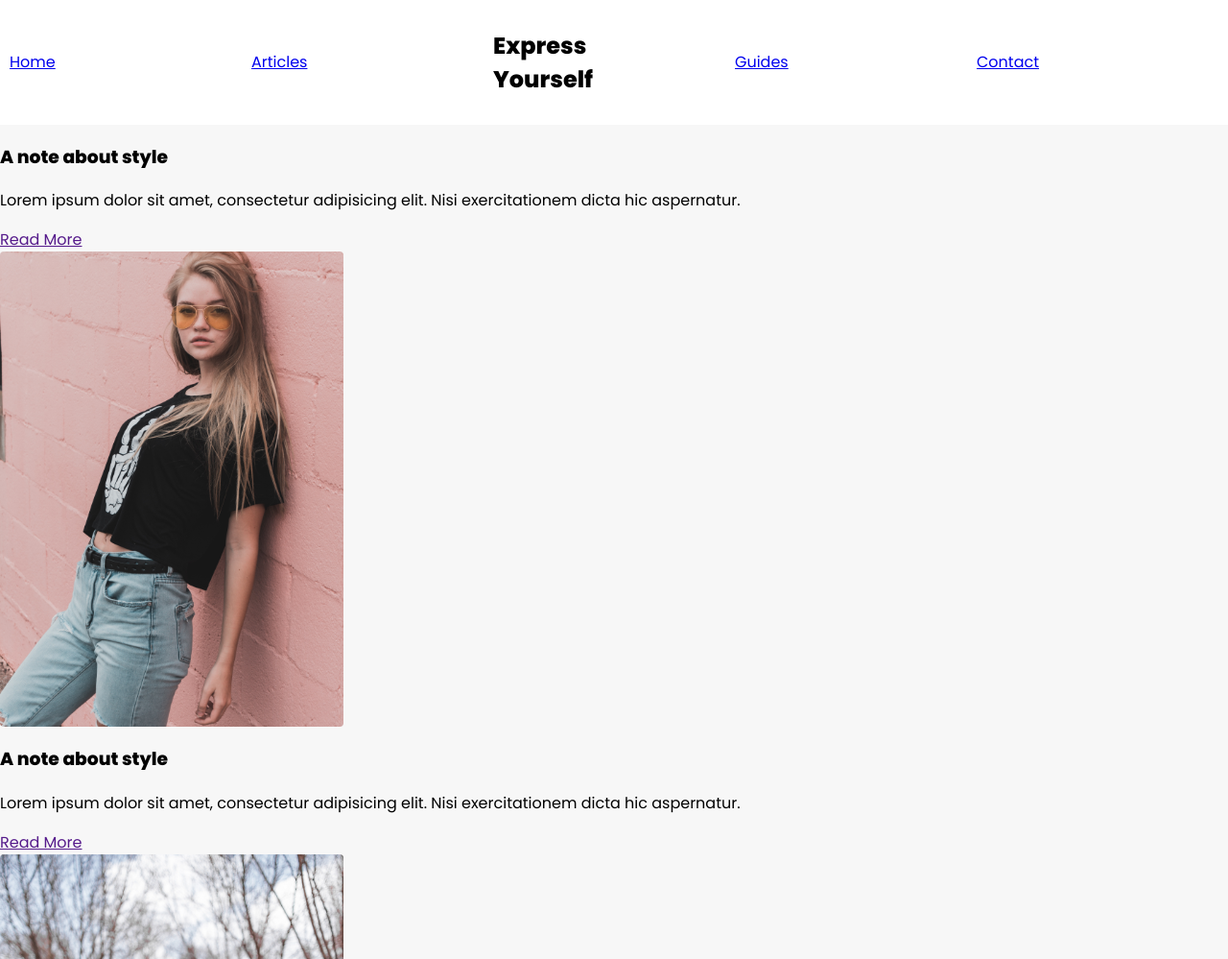
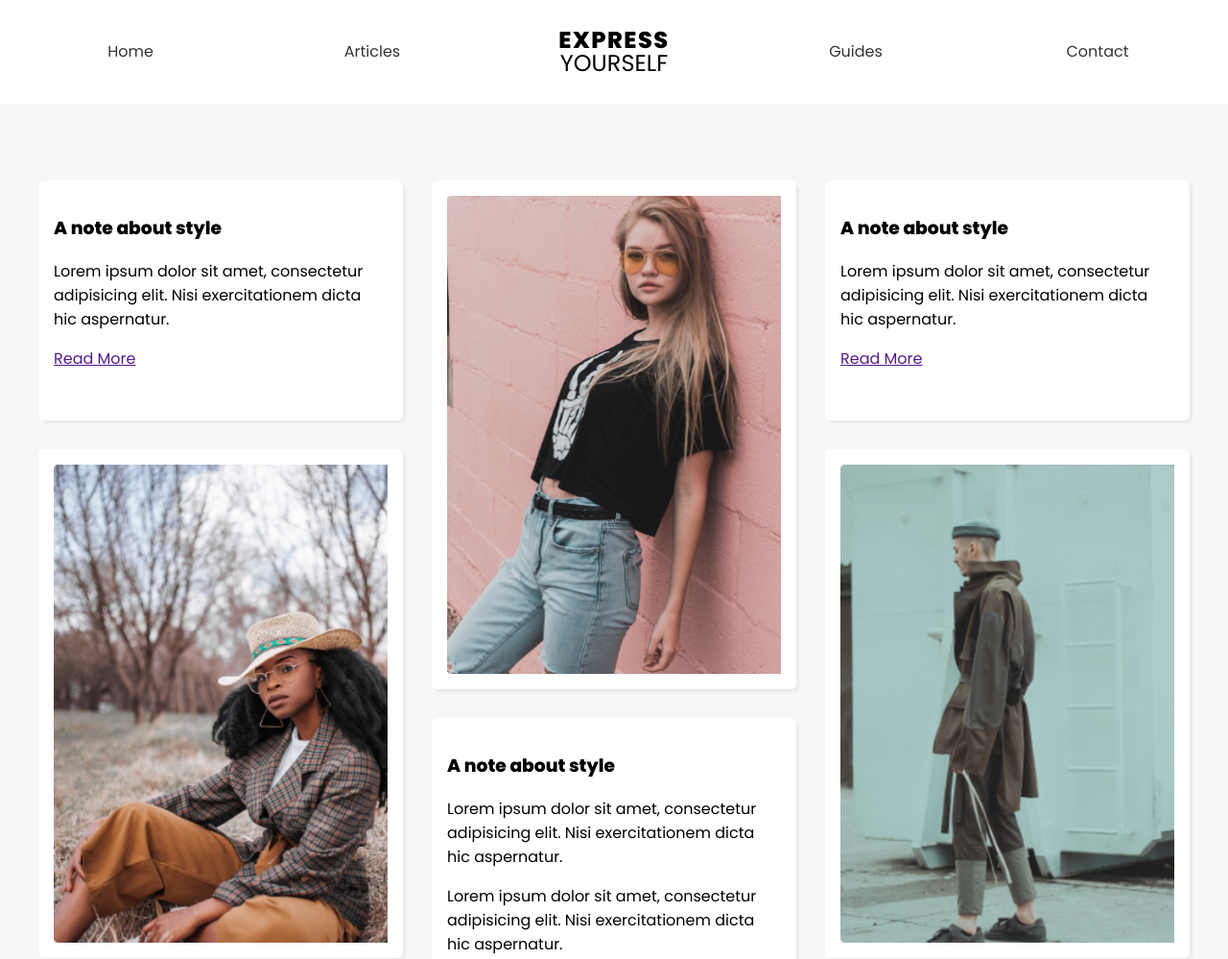
Before and after one commit to anwarmoazam/Course--Build-Layouts-with-CSS-Grid, a plain HTML site: page 4-Masonry-Style-Layout/index.html in a window 1280 px wide. Shown: the top 999 px of the page at 96% size. Drawn offline with Linux system fonts and the light colour scheme.

Commit message:
Masonry Style Layout

```diff
--- a/4-Masonry-Style-Layout/css/styles.css
+++ b/4-Masonry-Style-Layout/css/styles.css
@@ -16,5 +16,77 @@ nav{
   margin: 0 auto;
   display: grid;
   grid-template-columns: repeat(5, 1fr);
+  text-align: center;
   align-items: center;
 }
+
+nav a{
+  text-decoration: none;
+  color: #333;
+}
+
+nav h1{
+  text-transform: uppercase;
+  line-height: 1em;
+}
+
+nav h1 div:first-child{
+  font-weight: 800;
+  letter-spacing: 1.5px;
+}
+
+nav h1 div:last-child{
+  font-weight: 400;
+}
+
+main{
+  max-width: 1200px;
+  margin: 60px auto;
+  padding: 20px;
+  display: grid;
+  grid-template-columns: 1fr 1fr 1fr;
+  grid-auto-rows: 250px;
+  gap: 30px;
+}
+
+main div{
+  overflow: hidden;
+  background: #fff;
+  border-radius: 6px;
+  border: 16px solid #fff;
+  box-shadow: 3px 3px 3px rgba(0,0,0,0.05);
+}
+
+main img{
+  min-width: 100%;
+  height: 100%;
+}
+
+main .short{
+  grid-row: span 1;
+}
+
+main .tall{
+  grid-row: span 2;
+}
+
+@media screen and (max-width: 960px){
+  main{
+    grid-template-columns: 1fr 1fr;
+  }
+}
+
+@media screen and (max-width: 620px){
+  main{
+    grid-template-columns: 1fr;
+    max-width: 400px;
+    margin: 20px auto;
+  }
+  nav{
+    grid-template-columns: repeat(4,1fr);
+  }
+  nav h1{
+    grid-column: 1/span 4;
+    grid-row: 1;
+  }
+}
--- a/4-Masonry-Style-Layout/index.html
+++ b/4-Masonry-Style-Layout/index.html
@@ -20,41 +20,41 @@
     </nav>
   </header>
   <main>
-    <div>
+    <div class="short">
       <h3>A note about style</h3>
       <p>Lorem ipsum dolor sit amet, consectetur adipisicing elit. Nisi exercitationem dicta hic aspernatur.</p>
       <a href="">Read More</a>
     </div>
-    <div>
+    <div class="tall">
       <img src="./img/1.png" alt="model">
     </div>
-    <div>
+    <div class="short">
       <h3>A note about style</h3>
       <p>Lorem ipsum dolor sit amet, consectetur adipisicing elit. Nisi exercitationem dicta hic aspernatur.</p>
       <a href="">Read More</a>
     </div>
-    <div>
+    <div class="tall">
       <img src="./img/2.png" alt="model">
     </div>
-    <div>
+    <div class="tall">
       <img src="./img/3.png" alt="model">
     </div>
-    <div>
+    <div class="tall">
       <h3>A note about style</h3>
       <p>Lorem ipsum dolor sit amet, consectetur adipisicing elit. Nisi exercitationem dicta hic aspernatur.</p>
       <p>Lorem ipsum dolor sit amet, consectetur adipisicing elit. Nisi exercitationem dicta hic aspernatur.</p>
       <p>Lorem ipsum dolor sit amet, consectetur adipisicing elit. Nisi exercitationem dicta hic aspernatur.</p>
       <a href="">Read More</a>
     </div>
-    <div>
+    <div class="tall">
       <img src="./img/1.png" alt="model">
     </div>
-    <div>
+    <div class="short">
       <h3>A note about style</h3>
       <p>Lorem ipsum dolor sit amet, consectetur adipisicing elit. Nisi exercitationem dicta hic aspernatur.</p>
       <a href="">Read More</a>
     </div>
-    <div>
+    <div class="short">
       <h3>A note about style</h3>
       <p>Lorem ipsum dolor sit amet, consectetur adipisicing elit. Nisi exercitationem dicta hic aspernatur.</p>
       <a href="">Read More</a>
```
